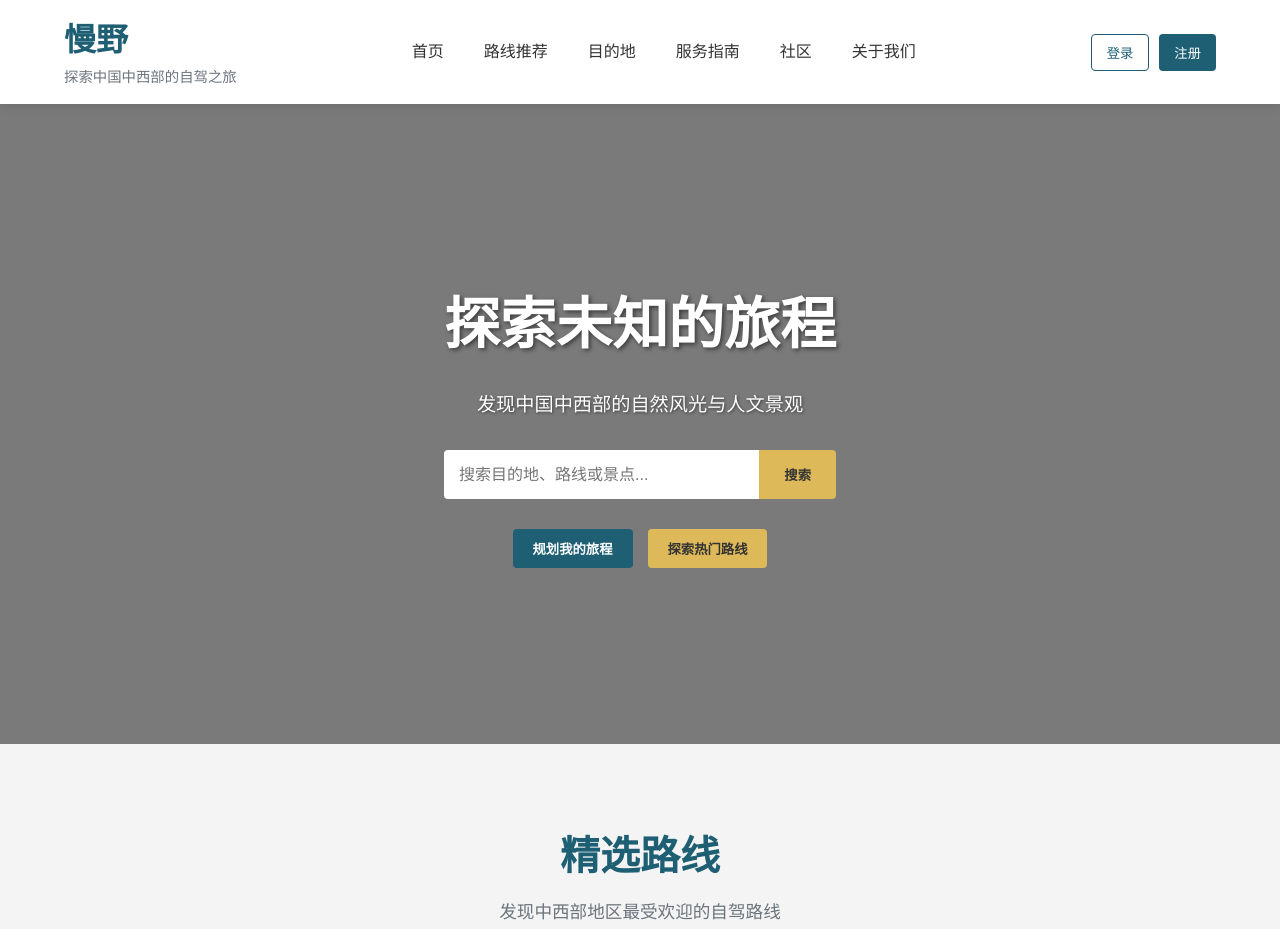
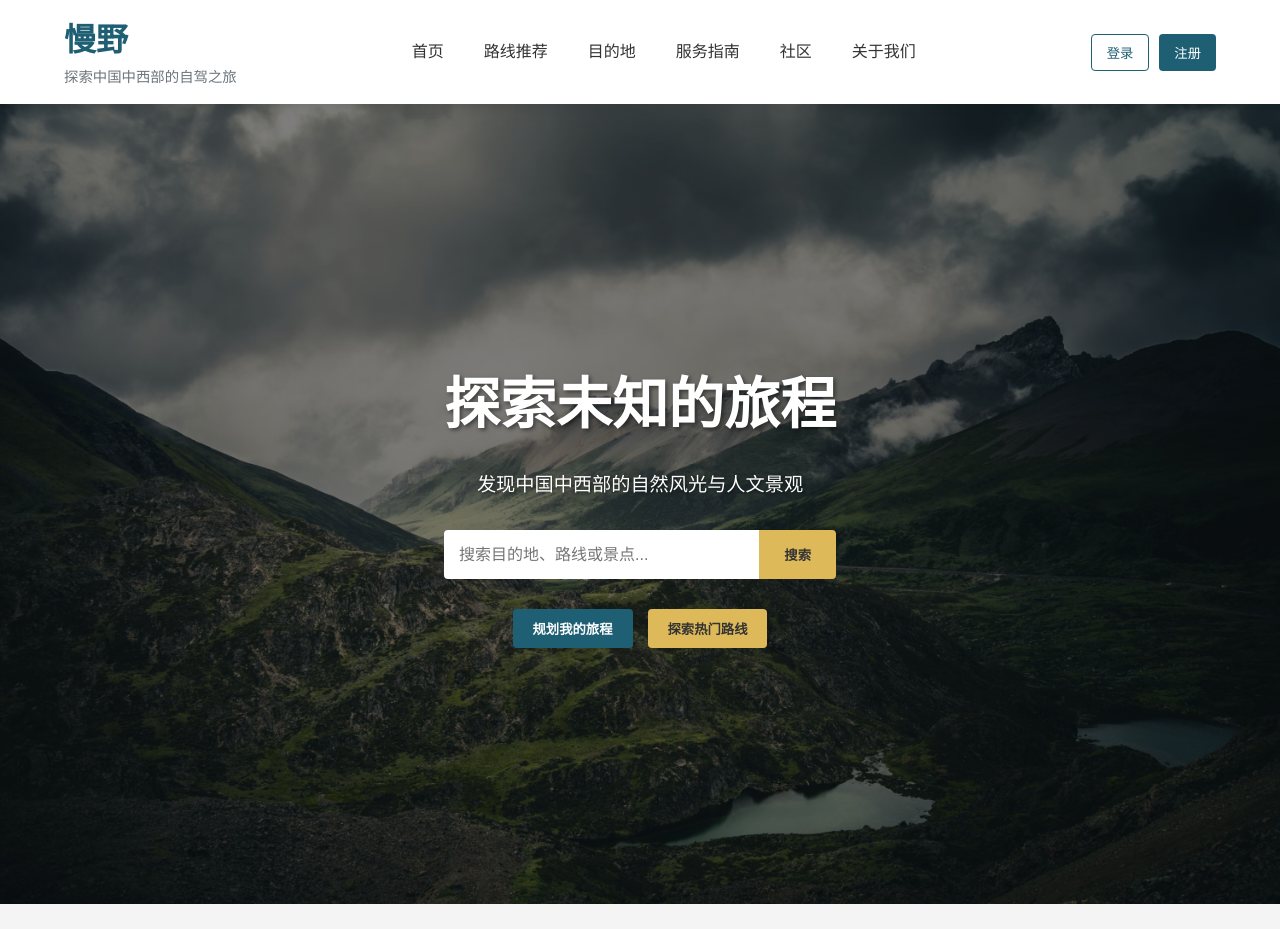
Before and after one commit to AxcelXander/manye, a website: page index.html in a window 1280 px wide. Shown: the top 929 px of the page. Drawn offline with Linux system fonts and the light colour scheme; files whose address does not match are found by name.

Commit message:
Fix background image paths in all HTML files

```diff
--- a/index.html
+++ b/index.html
@@ -6,6 +6,21 @@
     <title>慢野 - 中西部自驾游平台</title>
     <link rel="stylesheet" href="public/css/styles.css">
     <link rel="stylesheet" href="https://cdnjs.cloudflare.com/ajax/libs/font-awesome/6.4.0/css/all.min.css">
+    <style>
+        /* Hero Section Styles */
+        .hero {
+            height: 100vh;
+            display: flex;
+            align-items: center;
+            justify-content: center;
+            text-align: center;
+            color: white;
+            background: linear-gradient(rgba(0, 0, 0, 0.5), rgba(0, 0, 0, 0.5)), url('images/backgrounds/photo-1617014209067-ea13fa8c2ef8.jpg');
+            background-size: cover;
+            background-position: center;
+            position: relative;
+        }
+    </style>
 </head>
 <body>
     <header>
```
Also changed, not shown: community.html (+12 -0 lines), destination-detail.html (+5 -5 lines), route-detail.html (+1 -1 lines).
